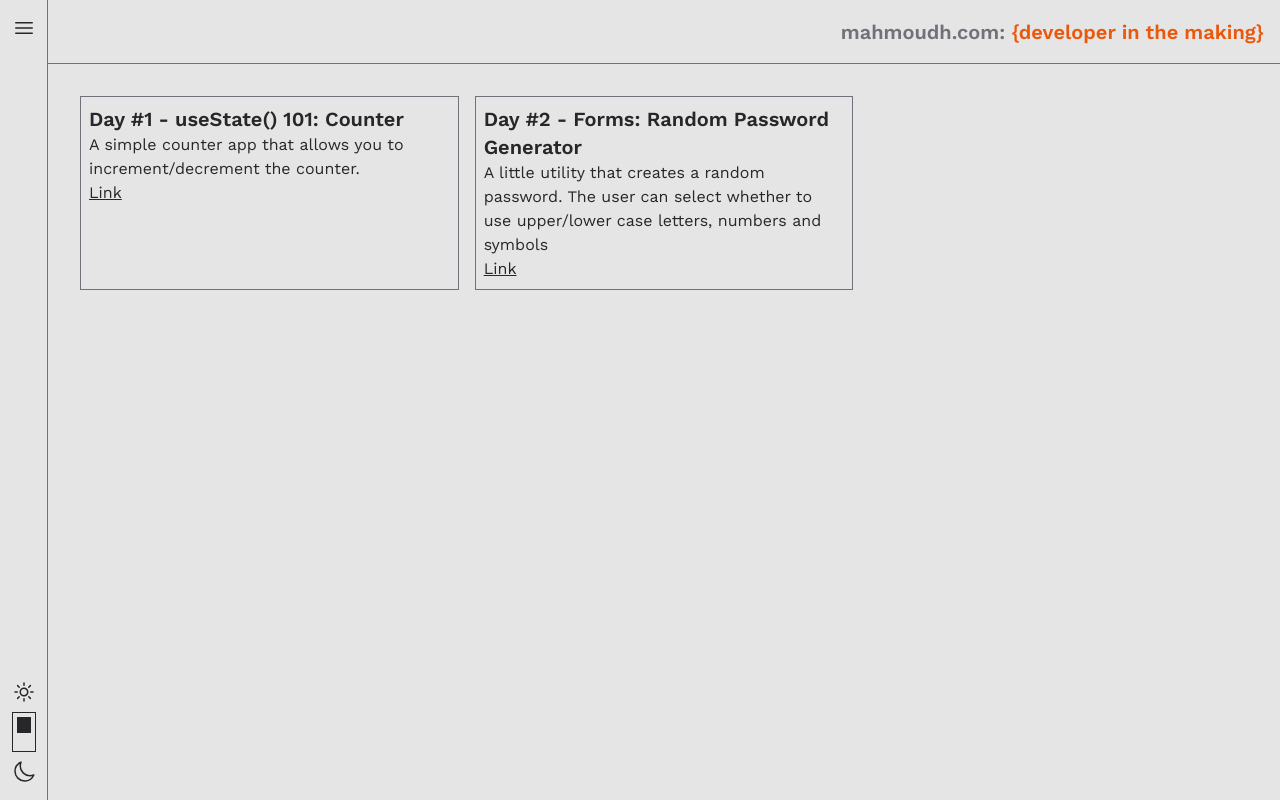
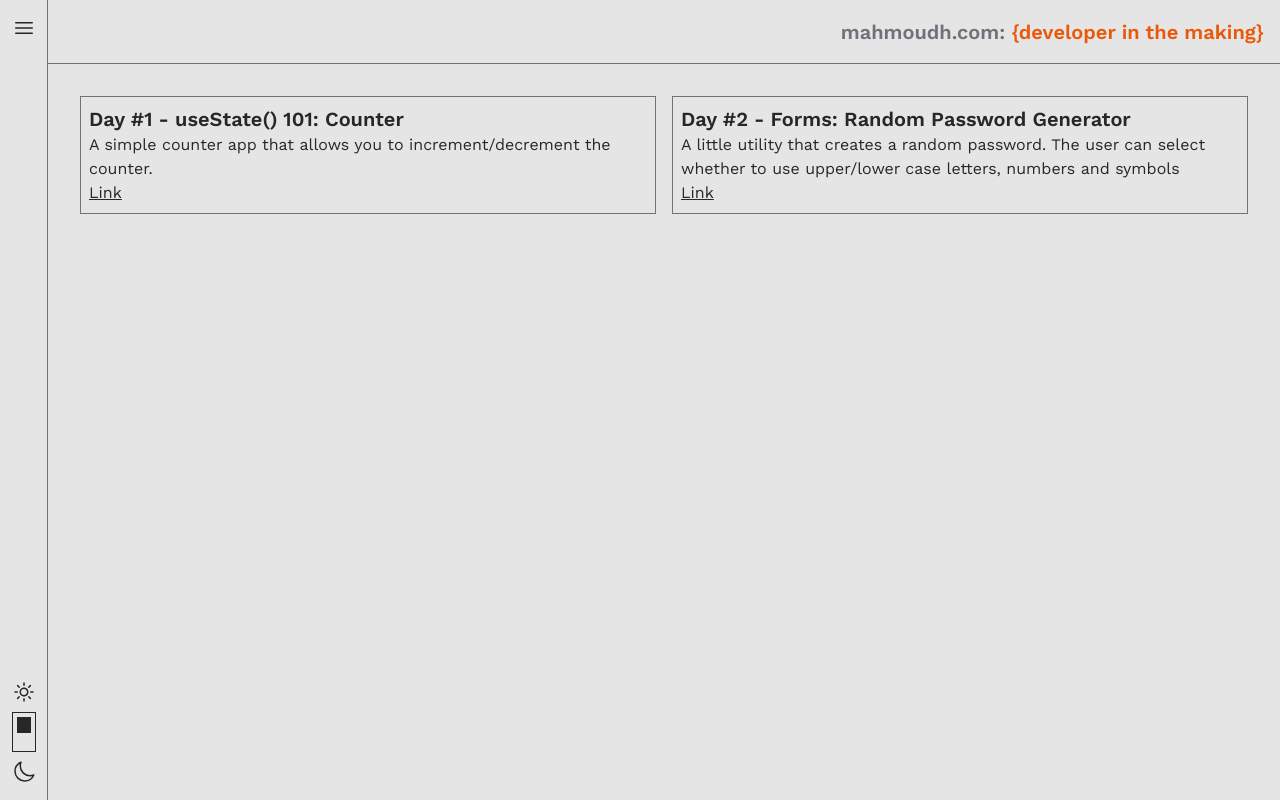
Before and after one commit to mahmoudh-web/portfolio, a Next.js app: page /projects in a window 1280 px wide. Built offline with nearby package versions, Linux system fonts and the light colour scheme.

Commit message:
Update index.js

```diff
--- a/pages/projects/index.js
+++ b/pages/projects/index.js
@@ -2,11 +2,16 @@ import SimpleCard from '../../components/projects/SimpleCard'
 import projects from '../../components/homePage/sections/projects'
 
 const Projects = () => {
-    const projectsEl = projects.map((project, i) => <SimpleCard key={i} project={project} />)
+    const projectsEl = projects.map((project, i) => <div className="flex flex-col h-full w-full" key={i}><SimpleCard  project={project} /></div>)
 
     return (
-        <div className='grid grid-cols-3 gap-4'>
-            {projectsEl}
+        <div className='
+                container
+                sm:grid sm:grid-cols-2 sm:my-auto
+                flex flex-col gap-4
+            '
+        >
+                {projectsEl}
         </div>
     )
 }
```
